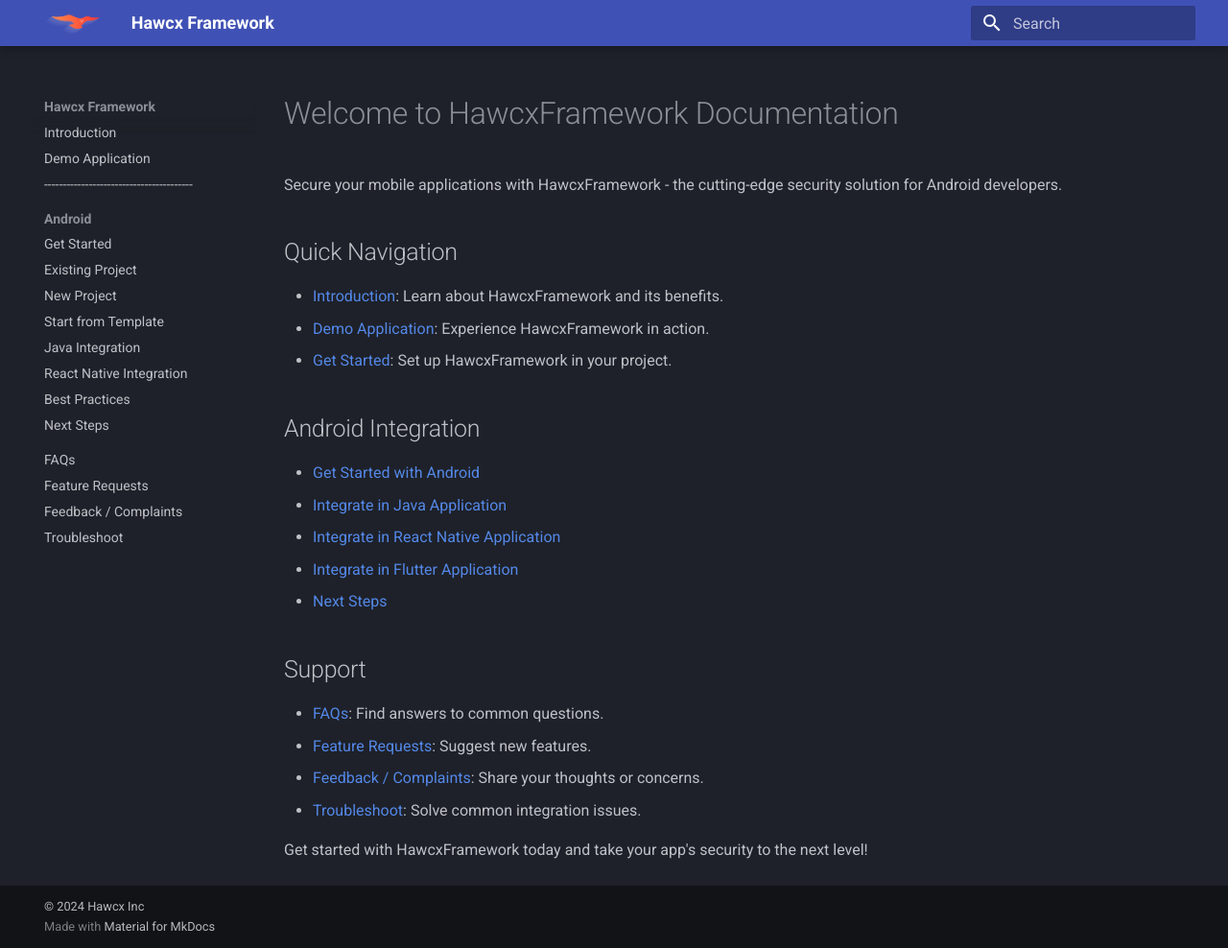
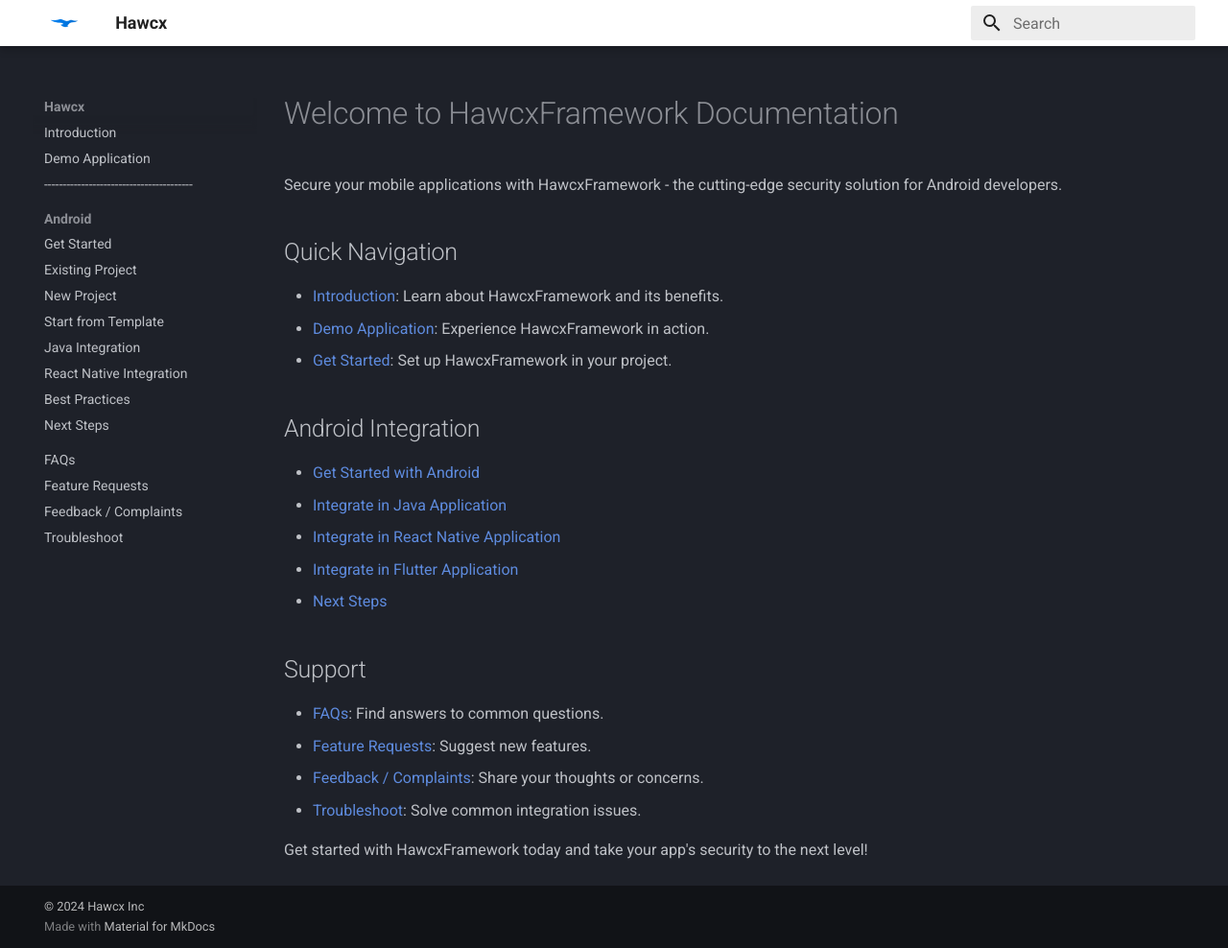
Before and after one commit to hawcx/sdk_docs, an MkDocs documentation site: the page built from docs/index.md, in a window 1280 px wide and 988 px high. Shown: the whole window at 96% size. Built offline with MkDocs 1.6.1 and Material for MkDocs 9.7.7, drawn with Linux system fonts in a browser that asks for light colours.

Commit message:
added the white navbar with blue logo

```diff
--- a/mkdocs.yml
+++ b/mkdocs.yml
@@ -1,4 +1,4 @@
-site_name: Hawcx Framework
+site_name: Hawcx
 site_url: https://hawcx.github.io/
 
 theme:
@@ -15,9 +15,9 @@ theme:
   language: en
   palette:
     - scheme: slate  # Set default to dark mode
-      primary: indigo
+      primary: white
       accent: purple
-  logo: images/Logo_orange.png
+  logo: images/Logo_Blue.png
 
 extra_css:
   - css/custom.css
```
Also changed, not shown: docs/images/Logo_Blue.png (added).
